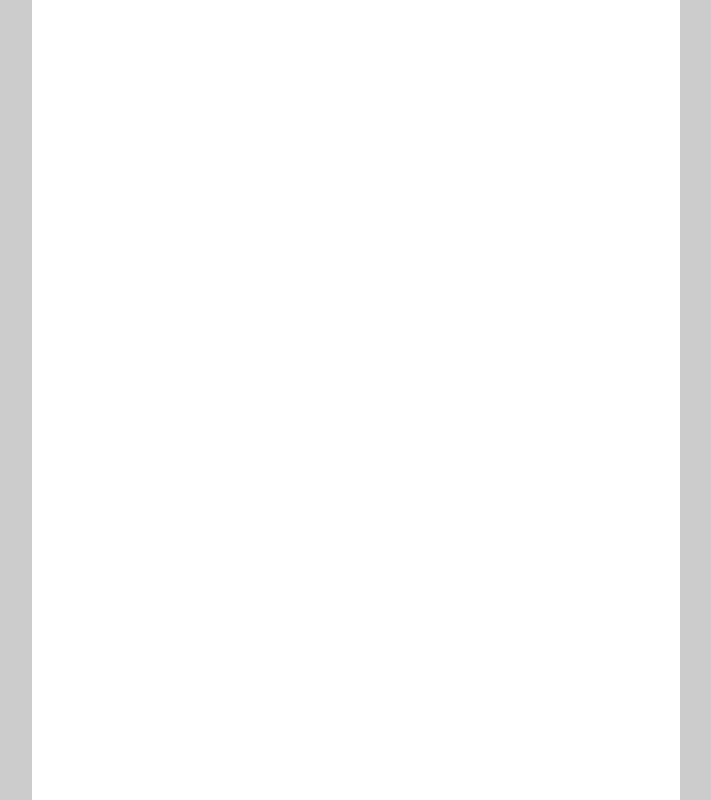
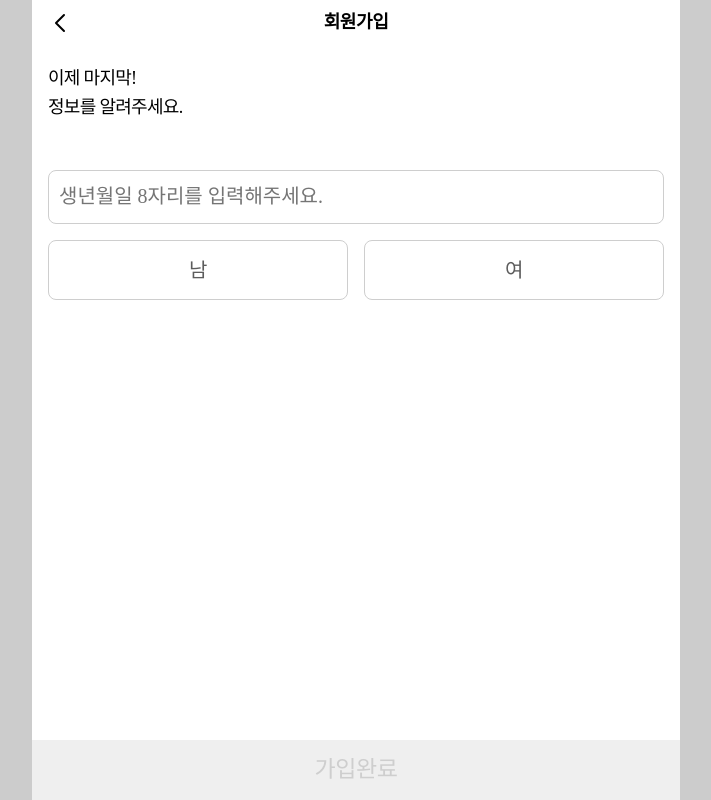
Before and after one commit to DEV-Alpaca/Moat-frontend, a React (Create React App) app: page /registerConfirm in a window 1280 px wide. Shown: the whole page, without its empty margins (284-995 px from the left). Built offline with nearby package versions, Linux system fonts and the light colour scheme; a web font is replaced by a local one.

Commit message:
feat/auth

```diff
--- a/src/App.js
+++ b/src/App.js
@@ -8,6 +8,7 @@ import MyPage from './pages/MyPage';
 
 import PostListPage from './pages/PostListPage';
 import RegisterPage from './pages/RegisterPage';
+import RegisterConfirmPage from './pages/RegisterConfirmPage';
 import SelectLocationPage from './pages/SelectLocationPage';
 import WritePage from './pages/WritePage';
 import WarningPage from './pages/WarningPage';
@@ -20,6 +21,7 @@ const App = () => {
       <Route component={LoginPage} path="/login" />
       <Route component={AuthPage} path="/auth" />
       <Route component={RegisterPage} path="/register" />
+      <Route component={RegisterConfirmPage} path="/registerConfirm" />
       <Route component={PasswordChangePage} path="/password" />
       <Route component={PostListPage} path={['/@:username', '/']} exact />
       <Route component={PostPage} path="/post" />
--- a/src/components/auth/AuthForm.js
+++ b/src/components/auth/AuthForm.js
@@ -28,11 +28,15 @@ const StyledDiv = styled.div`
 
   border: solid 1px ${palette.gray[200]};
   outline: none;
+
+  &:hover {
+    border-color: ${palette.orange};
+  }
 `;
 
 const StyledInput = styled.input`
   box-sizing: border-box;
-  width: 100%;
+  width: 70%;
   margin: 0 auto;
   height: ${r[52]}rem;
 
@@ -50,10 +54,10 @@ const StyledAuthButton = styled(Button)`
   align-items: center;
   height: ${r[40]}rem;
 
-  padding: 0 ${r[5]}rem;
-  width: 89px;
+  padding: 0 ${r[12]}rem;
+  width: auto;
   height: ${r[40]}rem;
-  font-size: ${r[16]}rem;
+  font-size: ${r[18]}rem;
 `;
 
 const AuthForm = () => {
@@ -75,10 +79,23 @@ const AuthForm = () => {
           <StyledAuthButton>인증하기</StyledAuthButton>
         </StyledDiv>
         <Padding />
+        <Text orange fontSize={16} textAlign={'left'} marginLeft={`${r[8]}`}>
+          인증번호 입력
+        </Text>
         <StyledDiv>
           <StyledInput placeholder="인증번호를 입력해주세요."></StyledInput>
-          <Check />
+          <Check style={{ marginRight: `${r[3]}rem` }} />
         </StyledDiv>
+        <Text
+          red
+          fontSize={18}
+          textAlign={'left'}
+          marginLeft={`${r[12]}`}
+          marginTop={`${r[3]}`}
+          fontWeight={700}
+        >
+          인증번호를 다시 확인해주세요.
+        </Text>
       </Form>
       <StyledButton closed full fontSize={23} fontWeight={500}>
         다음으로
--- /dev/null
+++ b/src/components/register/RegisterConfirmForm.js
@@ -0,0 +1,90 @@
+import React, { useState } from 'react';
+import styled, { css } from 'styled-components';
+import Form from '../../lib/styles/Form';
+import palette from '../../lib/styles/paletts';
+import r from '../../lib/styles/Rem';
+import Button from '../common/Button';
+import Input from '../common/Input';
+import Padding from '../common/Padding';
+import Text from '../common/Text';
+import { ReactComponent as OrangeCheck } from '../../assets/orangeCheck.svg';
+
+const RegisterConfirmFormBlock = styled(Form)``;
+
+const StyledButton = styled(Button)`
+  position: fixed;
+  bottom: 0;
+  max-width: 36rem;
+  width: 100%;
+`;
+const CategoryContainer = styled.div`
+  display: flex;
+  align-items: center;
+  justify-content: space-between;
+`;
+
+const StyledCategoryButton = styled(Button)`
+  width: 100%;
+  padding: ${r[10]}rem ${r[10]}rem;
+  background-color: ${palette.white};
+  border: 1px solid ${palette.gray[200]};
+  color: ${palette.gray[400]};
+
+  ${(props) =>
+    props.active &&
+    css`
+      color: ${palette.orange};
+      background: ${palette.orange5};
+      border: 2px solid ${palette.orange};
+      font-weight: 700;
+    `}
+
+  &+& {
+    margin-left: ${r[16]}rem;
+  }
+`;
+
+const categories = ['남', '여'];
+
+const RegisterConfirmForm = () => {
+  const [selectCategory, setSelectCategory] = useState('');
+
+  const onSelect = (category) => {
+    setSelectCategory(category);
+  };
+
+  return (
+    <>
+      <RegisterConfirmFormBlock>
+        <Text>
+          이제 마지막! <br /> 정보를 알려주세요.
+        </Text>
+        <Padding height={`${r[48]}`} />
+        <Input placeholder="생년월일 8자리를 입력해주세요." />
+        <Padding />
+        <CategoryContainer>
+          {categories.map((category) => (
+            <StyledCategoryButton
+              key={category}
+              active={selectCategory === category}
+              onClick={() => {
+                onSelect(category);
+              }}
+            >
+              {' '}
+              {selectCategory === category ? (
+                <OrangeCheck style={{ marginRight: `${r[8]}rem` }} />
+              ) : null}
+              {category}
+            </StyledCategoryButton>
+          ))}
+        </CategoryContainer>
+      </RegisterConfirmFormBlock>
+      <StyledButton closed full>
+        가입완료
+      </StyledButton>
+    </>
+  );
+};
+
+export default RegisterConfirmForm;
--- a/src/components/register/RegisterForm.js
+++ b/src/components/register/RegisterForm.js
@@ -8,6 +8,7 @@ import Form from '../../lib/styles/Form';
 import r from '../../lib/styles/Rem';
 import Padding from '../common/Padding';
 import Text from '../common/Text';
+import { ReactComponent as Check } from '../../assets/greencheck.svg';
 
 const StyledButton = styled(Button)`
   position: fixed;
--- /dev/null
+++ b/src/pages/RegisterConfirmPage.js
@@ -0,0 +1,14 @@
+import React from 'react';
+import Nav from '../components/common/Nav';
+import RegisterConfirmForm from '../components/register/RegisterConfirmForm';
+
+const RegisterConfirmPage = () => {
+  return (
+    <>
+      <Nav goback text={'회원가입'} />
+      <RegisterConfirmForm />
+    </>
+  );
+};
+
+export default RegisterConfirmPage;
```
